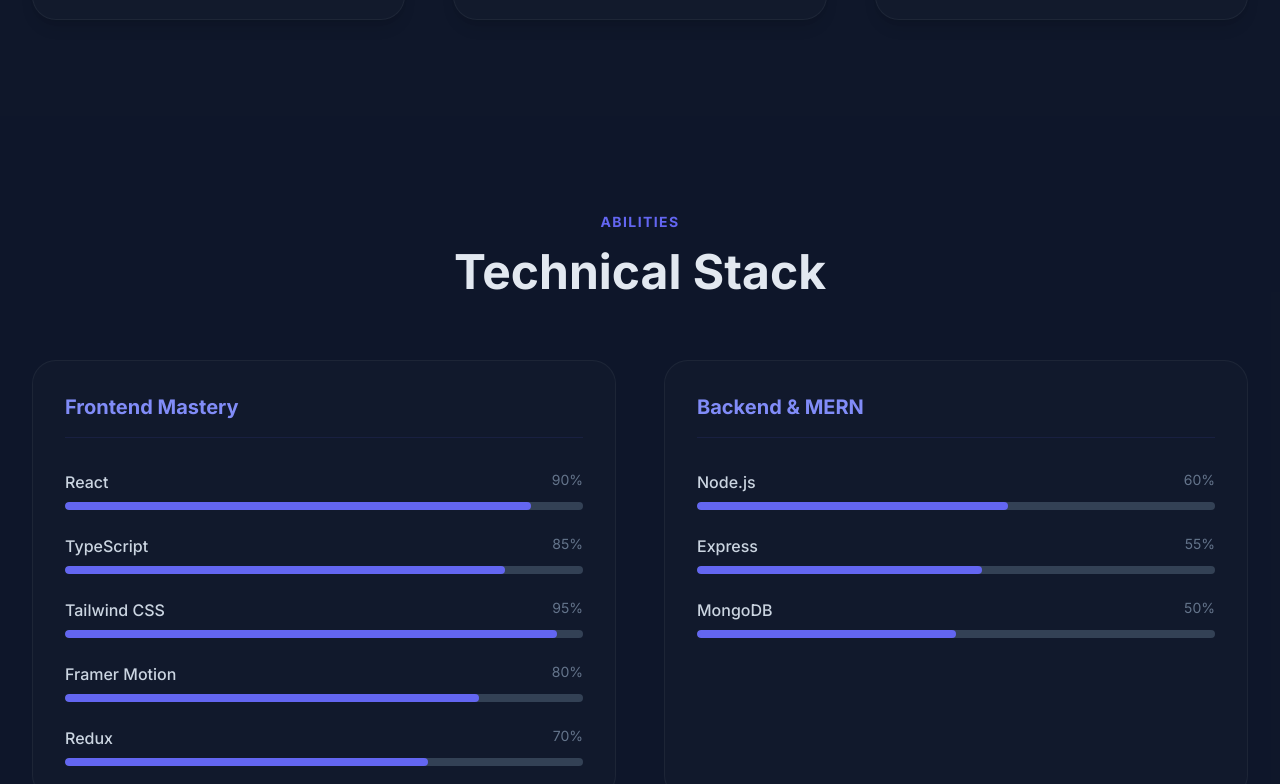
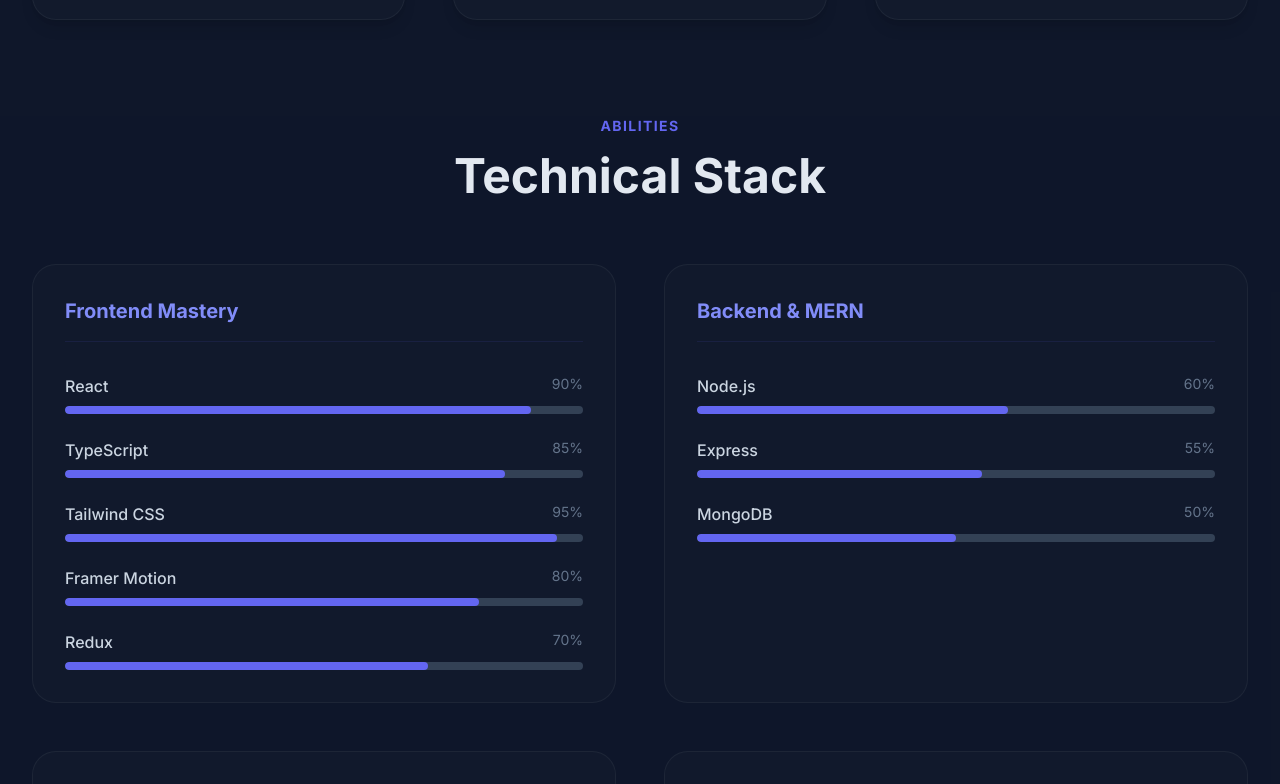
Before and after one commit to haroonashraf-dev/My_Portfolio, a React (Vite) app: page / in a window 1280 px wide. Shown: the part 3011-3795 px from the top of the page. Built offline with nearby package versions, Linux system fonts and the light colour scheme.

Commit message:
update skills.jsx

```diff
--- a/components/Skills.jsx
+++ b/components/Skills.jsx
@@ -24,7 +24,7 @@
 
 const Skills = () => {
   return (
-    <section id="skills" className="py-24 bg-slate-900/50">
+    <section id="skills" className="py-18 bg-slate-900/50">
       <div className="max-w-7xl mx-auto px-4 md:px-8">
         {/* Header */}
         <div className="text-center mb-16">
```
